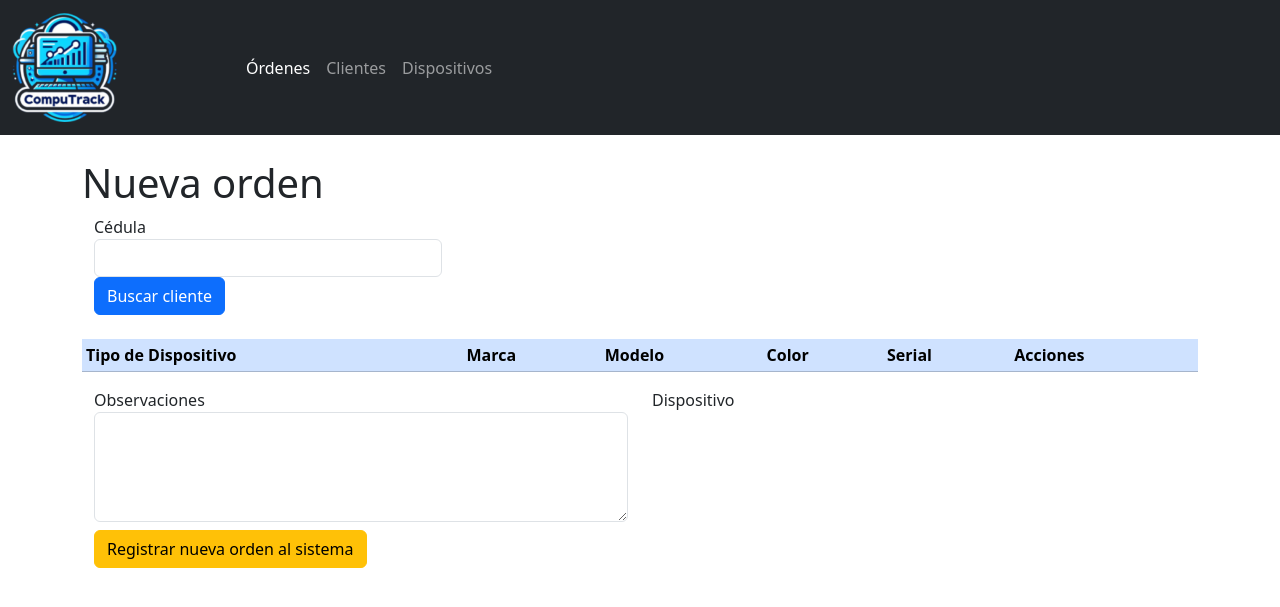
After one commit to aillera91/computrack, a CodeIgniter 4 app: the page made by app/Views/ordenes/nueva.php in a window 1280 px wide. The commit adds this page. Shown: the top 607 px of the page. Run offline with PHP 8.4 and a stand-in for CodeIgniter, Linux system fonts and the light colour scheme; the template is opened without the code that fills it, so the values that code supplies are empty; some libraries are stand-ins or nearby versions.

Commit message:
oredenes listo

```diff
--- /dev/null
+++ b/app/Views/ordenes/nueva.php
@@ -0,0 +1,112 @@
+<?= $this->extend('plantilla') ?>
+
+<?= $this->section('contenido') ?>
+
+<h1>Nueva orden </h1>
+
+<div class="container">
+    <div class="row">
+        <div class="col-lg-4">
+            <div class="form-group">
+                <label for="">Cédula</label>
+                <input type="text" id="cedula" class="form-control" autocomplete="off">
+                <button id="btnBuscarCliente" class="btn btn-primary">Buscar cliente</button>
+            </div>
+        </div>
+        <div class="col-lg-8">
+            <h3 id="nombreCliente"></h3>
+        </div>
+    </div>
+    <div class="row mt-4">
+        <table id="tablaDispositivos" class="table table-hover table-sm table-primary">
+            <thead>
+                <th>Tipo de Dispositivo</th>
+                <th>Marca</th>
+                <th>Modelo</th>
+                <th>Color</th>
+                <th>Serial</th>
+                <th>Acciones</th>
+            </thead>
+            <tbody>
+                <!-- Aquí se llenarán los datos dinámicamente -->
+            </tbody>
+        </table>
+    </div>
+
+    <form action="<?= site_url('ordenes/guardarOrden') ?>" method="post" id="formularioOrden">
+        <div class="row">
+            <div class="col-lg-6">
+                <div class="form-group">
+                    <label for="">Observaciones</label>
+                    <textarea name="observaciones" id="observaciones" rows="4" class="form-control"></textarea>
+                </div>
+            </div>
+            <div class="col-lg-6">
+                <div class="form-group">
+                    <label for="">Dispositivo</label>
+                    <span class="badge text-bg-info" id="dispositivoSeleccionado"></span>
+                    <!-- Agregar un campo oculto para almacenar el ID del dispositivo -->
+                    <input type="hidden" name="dispositivo_id" id="dispositivo_id">
+                </div>
+            </div>
+        </div>
+
+        <!-- Enviar los datos y crear la orden -->
+        <button type="submit" class="btn btn-warning mt-2">Registrar nueva orden al sistema</button>
+    </form>
+</div>
+
+<script>
+    $(document).ready(function () {
+        $('table#tablaDispositivos tbody').on('click', 'button.btn-success', function () {
+            let idDispositivo = $(this).closest('tr').attr('data-id');
+            let tipoDispositivo = $(this).closest('tr').find('td:eq(0)').text();
+            let serial = $(this).closest('tr').find('td:eq(4)').text();
+
+            // Llenar el span con la información del dispositivo seleccionado
+            $('#dispositivoSeleccionado').text(tipoDispositivo + ' | ' + serial);
+
+            // Almacenar el ID del dispositivo seleccionado
+            $('#dispositivo_id').val(idDispositivo);
+        });
+
+        // Evento de clic en el botón "Buscar cliente"
+        $('button#btnBuscarCliente').on('click', function () {
+            let cedula = $('input#cedula').val();
+
+            // Enviar la solicitud AJAX al controlador para buscar los dispositivos asociados al cliente
+            $.ajax({
+                url: '<?= site_url('ordenes/buscarDispositivos') ?>',
+                type: 'POST',
+                dataType: 'json',
+                data: {
+                    cedula: cedula
+                },
+                success: function (response) {
+                    if (response.success) {
+                        // Mostrar el nombre del cliente
+                        $('h3#nombreCliente').text(response.cliente.nombres + ' ' + response.cliente.apellidos);
+
+                        // Limpiar la tabla de dispositivos
+                        $('table#tablaDispositivos tbody').empty();
+
+                        // Mostrar los dispositivos asociados al cliente en la tabla
+                        $.each(response.dispositivos, function (index, dispositivo) {
+                            $('table#tablaDispositivos tbody').append('<tr data-id="' + dispositivo.id + '"><td>' + dispositivo.tipoDispositivo + '</td><td>' + dispositivo.marca + '</td><td>' + dispositivo.modelo + '</td><td>' + dispositivo.color + '</td><td>' + dispositivo.serial + '</td><td><button class="btn btn-success">Seleccionar</button></td></tr>');
+                        });
+                    } else {
+                        // Si ocurrió un error, mostrar un mensaje de error
+                        alert(response.message);
+                    }
+                },
+                error: function () {
+                    // Si ocurrió un error en la solicitud AJAX, mostrar un mensaje de error
+                    alert('Error al buscar dispositivo');
+                }
+            })
+        })
+
+    })
+</script>
+
+<?= $this->endSection() ?>
--- a/app/Views/plantilla.php
+++ b/app/Views/plantilla.php
@@ -7,6 +7,7 @@
 	<title>Listado Clientes</title>
     <link href="https://cdn.jsdelivr.net/npm/bootstrap@5.3.3/dist/css/bootstrap.min.css" rel="stylesheet" integrity="sha384-QWTKZyjpPEjISv5WaRU9OFeRpok6YctnYmDr5pNlyT2bRjXh0JMhjY6hW+ALEwIH" crossorigin="anonymous">
     <script src="https://code.jquery.com/jquery-3.7.1.min.js" integrity="sha256-/JqT3SQfawRcv/BIHPThkBvs0OEvtFFmqPF/lYI/Cxo=" crossorigin="anonymous"></script>
+    <script src="https://cdn.jsdelivr.net/npm/bootstrap@5.3.3/dist/js/bootstrap.bundle.min.js" integrity="sha384-YvpcrYf0tY3lHB60NNkmXc5s9fDVZLESaAA55NDzOxhy9GkcIdslK1eN7N6jIeHz" crossorigin="anonymous"></script>
 </head>
 
 <body>
```
Also changed, not shown: app/Config/Routes.php (+6 -2 lines), app/Controllers/DispositivoController.php (+8 -0 lines), app/Controllers/OrdenController.php (+64 -1 lines), app/Models/Orden.php (deleted, +0 -42 lines), app/Models/OrdenModel.php (added, +48 -0 lines), app/Views/ordenes/listado.php (+27 -7 lines), app/Views/ui/cabecera.php (+7 -6 lines), public/imagenes/logo.png.
